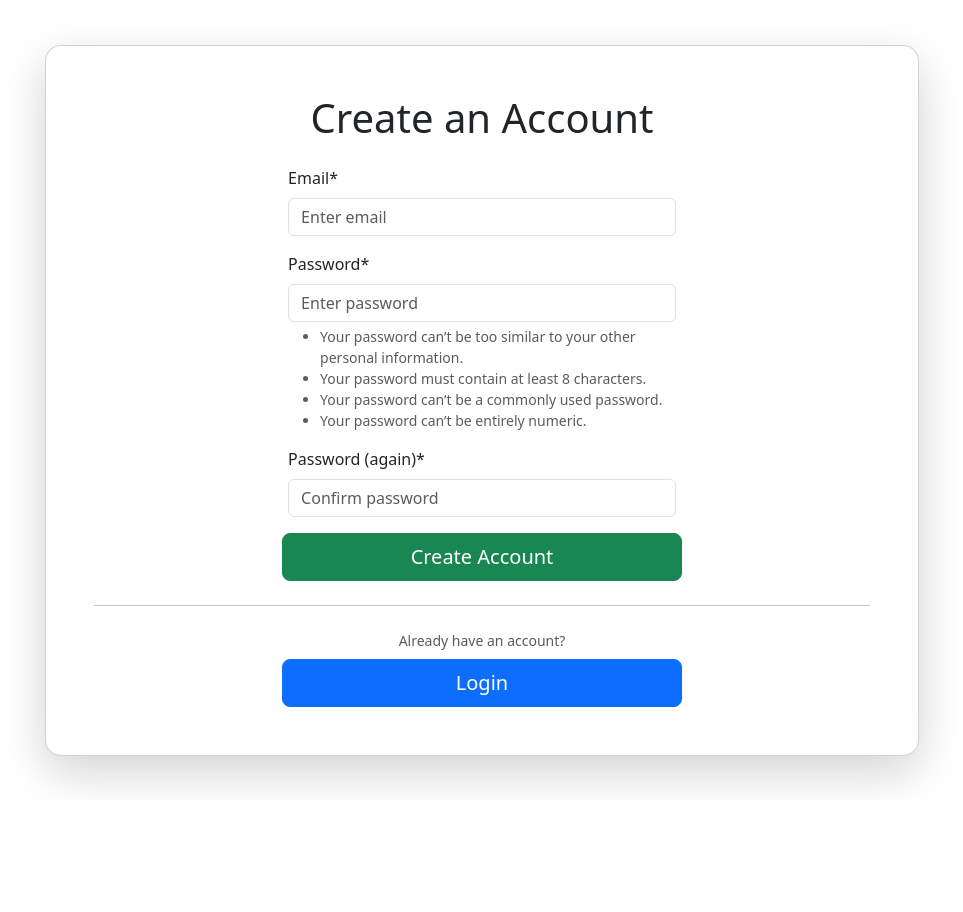
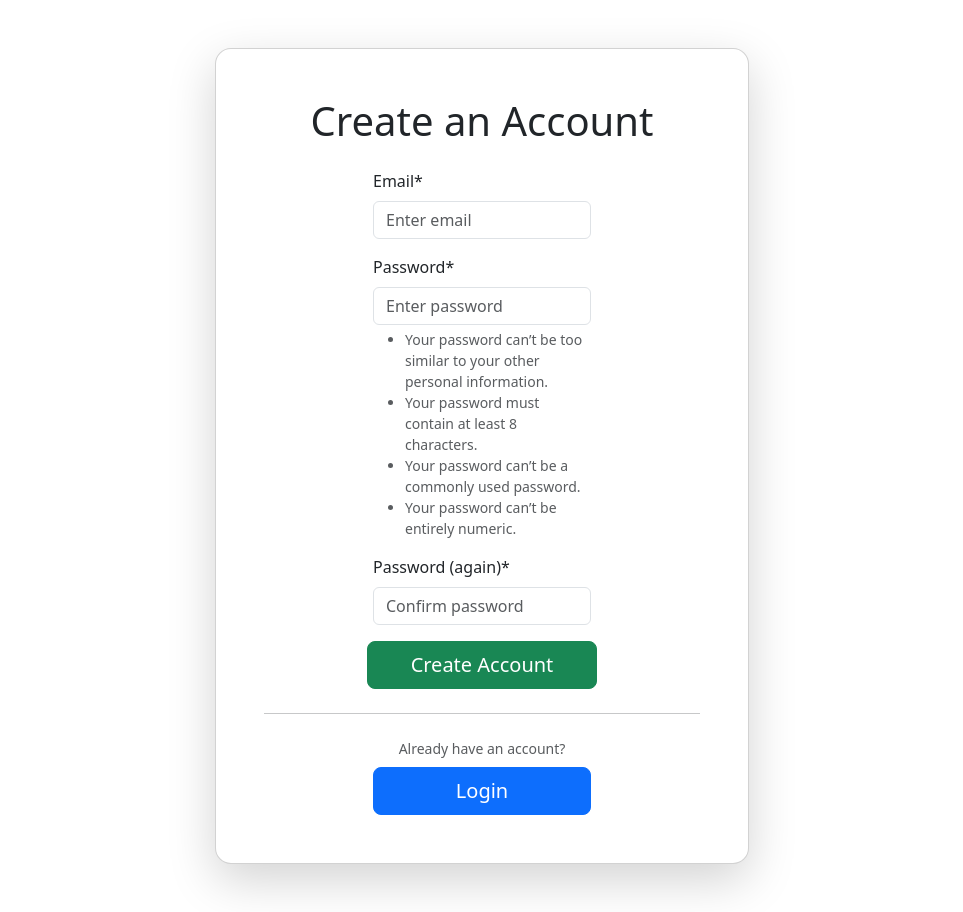
Before and after one commit to Noor08-dra/GhostNote, a Django app: page /accounts/signup/ in a window 1280 px wide. Shown: the whole page, without its empty margins (158-1121 px from the left). Before the commit the page ends 785 px from the top, so only its background shows below. Run offline with Django 5.2, Linux system fonts and the light colour scheme; some libraries are stand-ins or nearby versions.

Commit message:
changes in template

```diff
--- a/templates/account/logout.html
+++ b/templates/account/logout.html
@@ -3,7 +3,7 @@
 
 {% block content %}
 <div class="container d-flex justify-content-center align-items-center vh-100">
-  <div class="card shadow-lg border-0 rounded-4 p-5 text-center" style="max-width: 500px; width: 100%;">
+  <div class="card shadow-lg border-0 rounded-4 p-5 text-center col-11 col-md-8 col-lg-6">
     <h2 class="mb-4 text-danger fw-bold">Logout</h2>
     <p class="h5 text-muted mb-4">Are you sure you want to log out?</p>
     <div class="d-flex justify-content-center gap-3">
--- a/templates/account/signup.html
+++ b/templates/account/signup.html
@@ -4,8 +4,10 @@
 {% block title %}Signup{% endblock %}
 
 {% block content %}
-<div class="container d-flex justify-content-center align-items-center min-vh-100">
-    <div class="card shadow-lg rounded-4 p-4 p-md-5" style="width: 80%;">
+<div class="container py-5">
+    <div class="row justify-content-center">
+        <div class="col-11 col-md-8 col-lg-6">
+            <div class="card shadow-lg rounded-4 p-4 p-md-5">
                 <h1 class="text-center mb-4">Create an Account</h1>
 
                 <form method="post" action="{% url 'account_signup' %}">
@@ -16,8 +18,10 @@
                 <hr class="my-4">
 
                 <small class="text-muted text-center mb-2">Already have an account?</small>
-        <div class="row justify-content-center">
-            <a href="{% url 'account_login' %}" class="btn btn-primary btn-lg w-50">Login</a>
+                <div class="d-grid gap-2 col-8 col-md-6 mx-auto">
+                    <a href="{% url 'account_login' %}" class="btn btn-primary btn-lg">Login</a>
+                </div>
+            </div>
         </div>
     </div>
 </div>
```
Also changed, not shown: templates/account/login.html (+7 -2 lines), templates/account/password_reset.html (+7 -2 lines), templates/account/password_reset_done.html (+6 -2 lines), templates/account/password_reset_from_key.html (+6 -2 lines), templates/account/password_reset_from_key_done.html (+6 -2 lines). Lines whose indentation alone changed are shown as unchanged.
